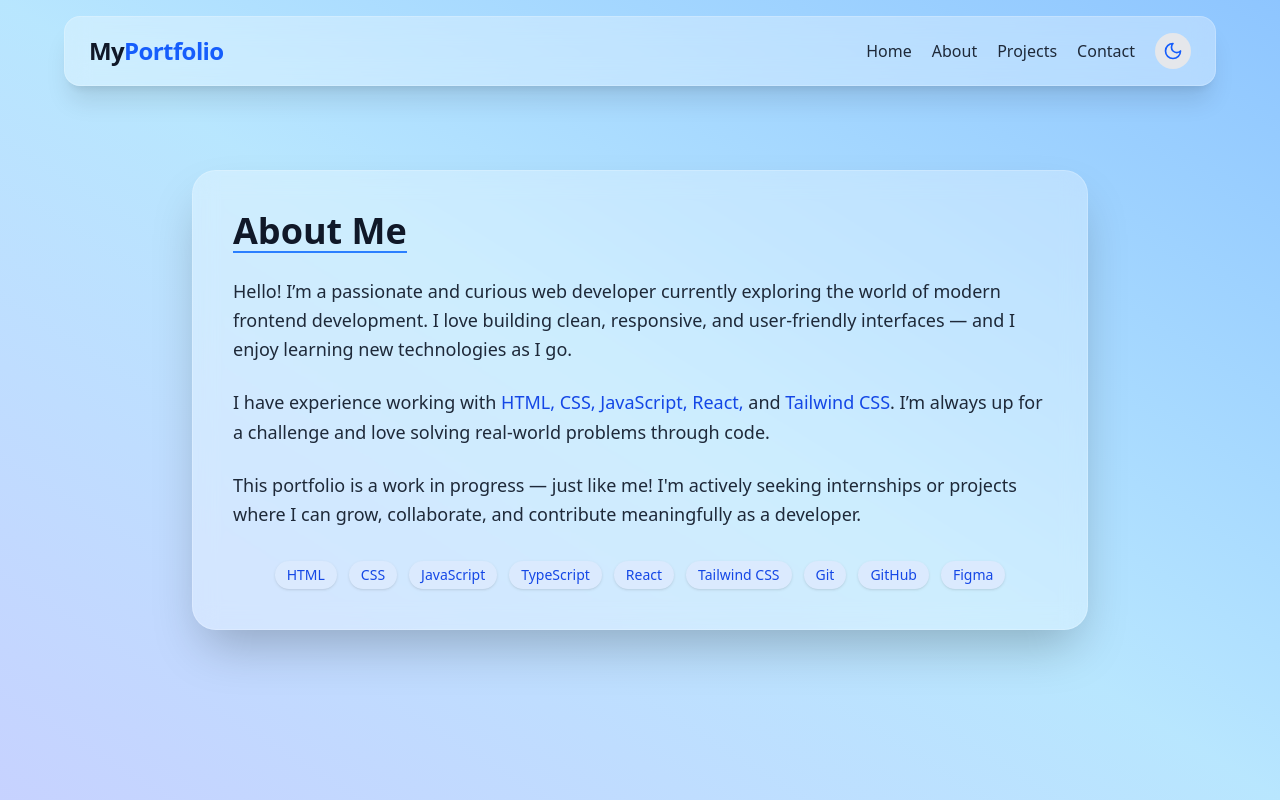
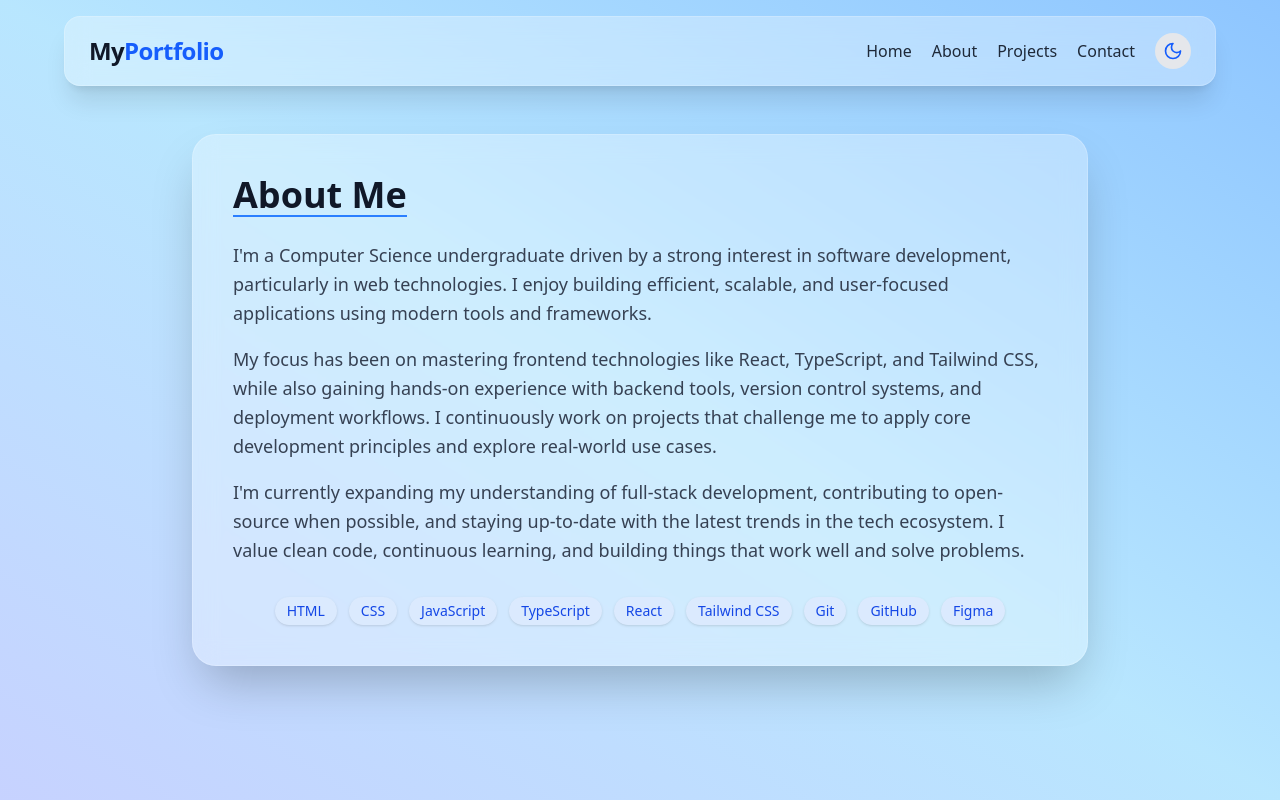
Before and after one commit to SSSwetha25/developer-portfolio, a React (Vite) app: page /about in a window 1280 px wide. Built offline with nearby package versions, Linux system fonts and the light colour scheme.

Commit message:
about content

```diff
--- a/src/components/About.jsx
+++ b/src/components/About.jsx
@@ -13,17 +13,15 @@ export default function About() {
         </h2>
 
         <div className="space-y-6 text-lg leading-relaxed">
-          <p>
-            Hello! I’m a passionate and curious web developer currently exploring the world of modern frontend development.
-            I love building clean, responsive, and user-friendly interfaces — and I enjoy learning new technologies as I go.
-          </p>
-          <p>
-            I have experience working with <span className="text-blue-700 dark:text-blue-400 font-medium">HTML, CSS, JavaScript, React,</span> and <span className="text-blue-700 dark:text-blue-400 font-medium">Tailwind CSS</span>.
-            I’m always up for a challenge and love solving real-world problems through code.
-          </p>
-          <p>
-            This portfolio is a work in progress — just like me! I'm actively seeking internships or projects where I can grow, collaborate, and contribute meaningfully as a developer.
-          </p>
+          <p className="text-lg text-gray-700 dark:text-gray-300 leading-relaxed mb-4">
+  I'm a Computer Science undergraduate driven by a strong interest in software development, particularly in web technologies. I enjoy building efficient, scalable, and user-focused applications using modern tools and frameworks.
+</p>
+<p className="text-lg text-gray-700 dark:text-gray-300 leading-relaxed mb-4">
+  My focus has been on mastering frontend technologies like React, TypeScript, and Tailwind CSS, while also gaining hands-on experience with backend tools, version control systems, and deployment workflows. I continuously work on projects that challenge me to apply core development principles and explore real-world use cases.
+</p>
+<p className="text-lg text-gray-700 dark:text-gray-300 leading-relaxed">
+  I'm currently expanding my understanding of full-stack development, contributing to open-source when possible, and staying up-to-date with the latest trends in the tech ecosystem. I value clean code, continuous learning, and building things that work well and solve problems.
+</p>
           <div className="mt-8 flex flex-wrap gap-3 justify-center text-sm">
   {[
     'HTML',
```
